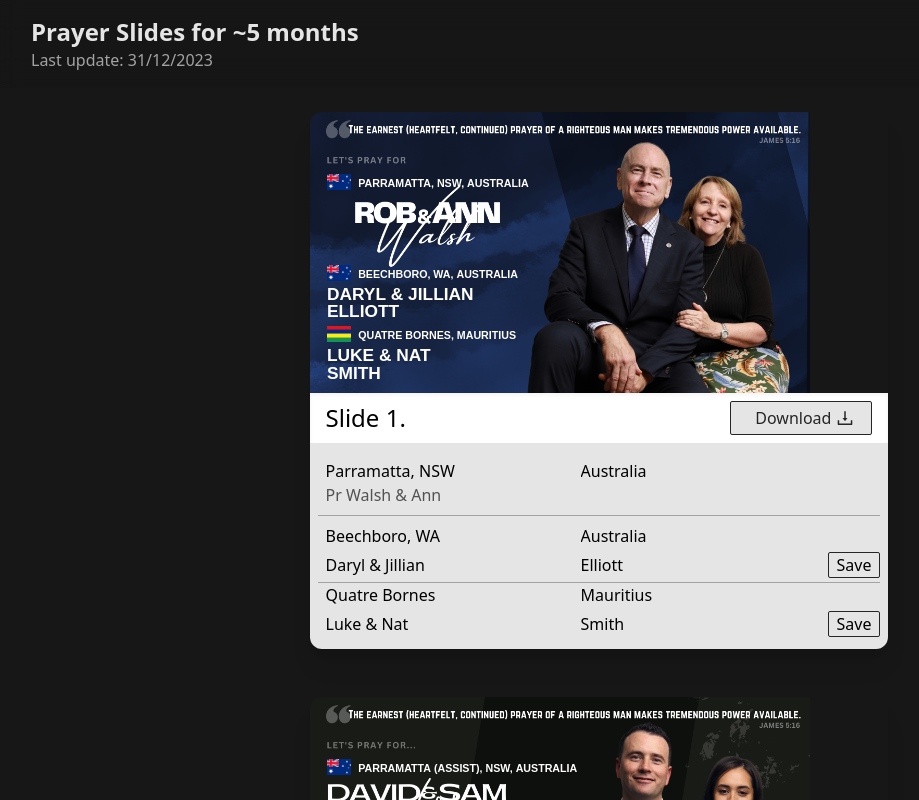
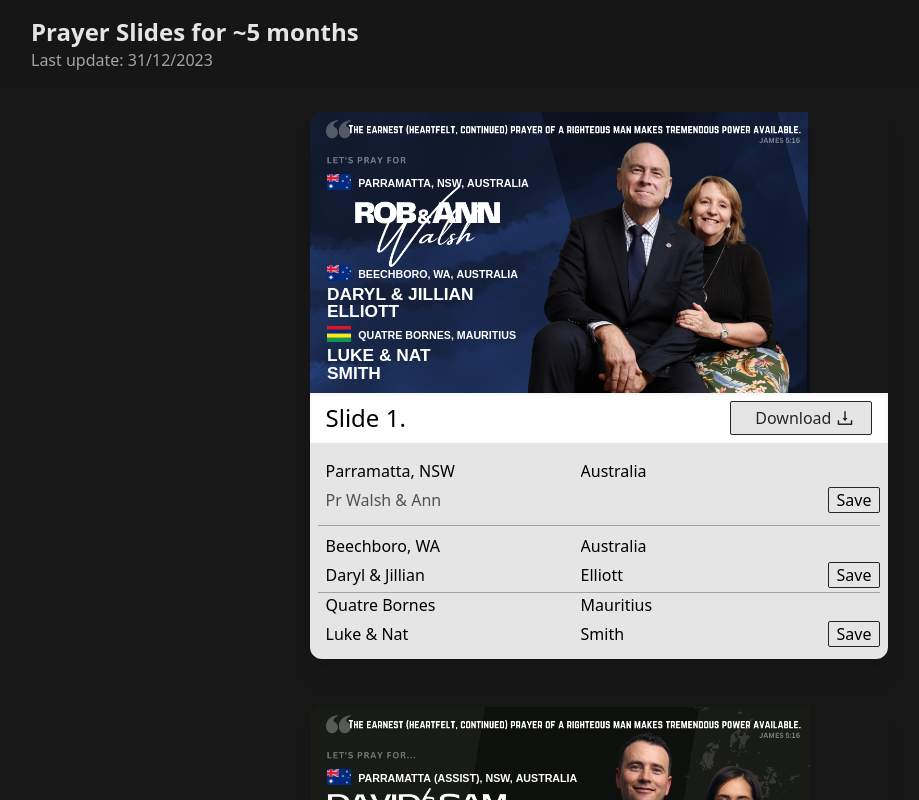
Before and after one commit to bachly/prayerslides, a Next.js app: page / in a window 1280 px wide. Shown: the top 800 px of the page, without its empty margins (17-936 px from the left). Built offline with nearby package versions, Linux system fonts and the light colour scheme.

Commit message:
Allow saving first couple

```diff
--- a/components/Slide.js
+++ b/components/Slide.js
@@ -188,7 +188,7 @@ export default function Slide({
                         <div className="">
                             <input disabled={true} value={fields.name1} onChange={updateField('name1')} className="px-2 bg-neutral-200 mr-2 disabled:text-neutral-600" />
                             <input disabled={true} value={fields.surname1} onChange={updateField('surname1')} className="px-2 bg-neutral-200 mr-2 disabled:text-neutral-600" />
-                            {/* <button className="my-1 border border-neutral-800 rounded-sm bg-neutral-200 px-2">Save</button> */}
+                            <button className="my-1 border border-neutral-800 rounded-sm bg-neutral-200 px-2">Save</button>
                         </div>
                     </form>
                     <form onSubmit={saveCouple2()} className="border-b border-neutral-400 pt-2">
```
